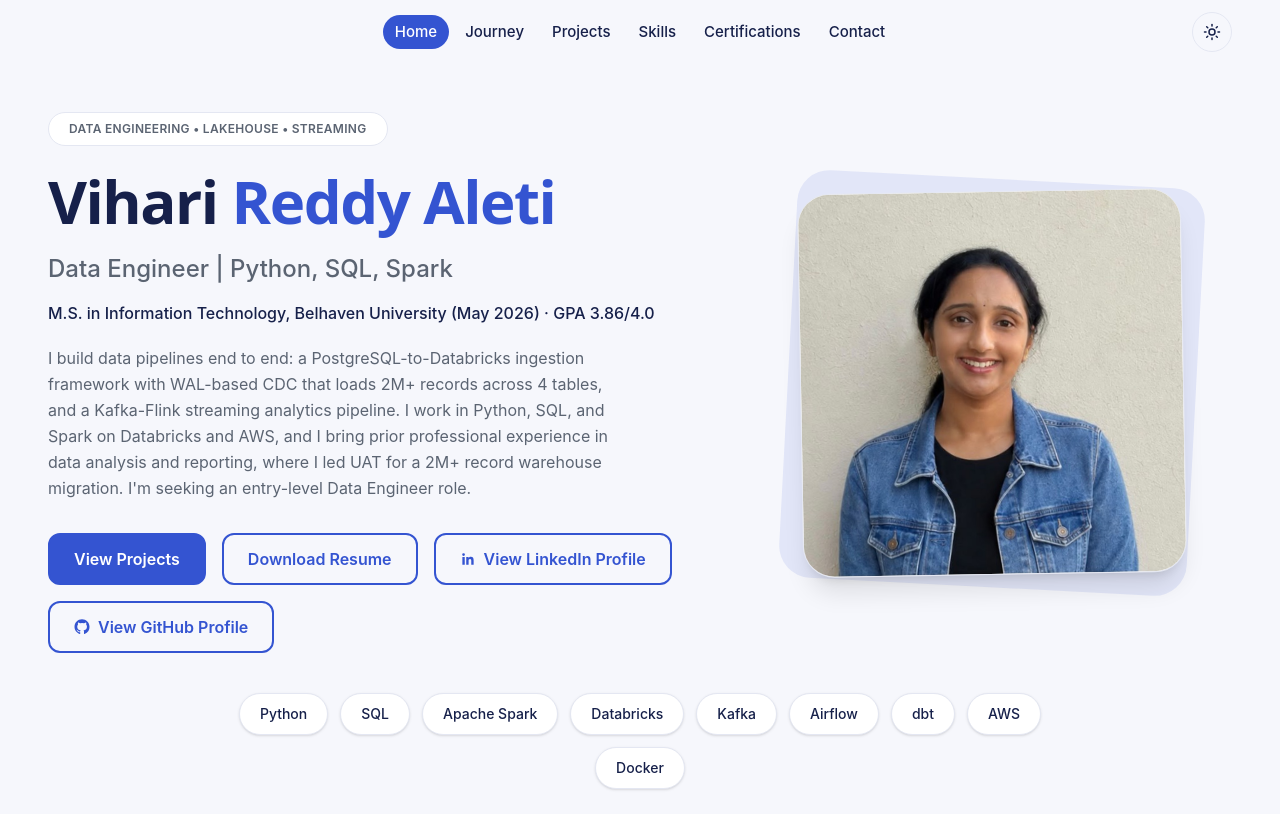
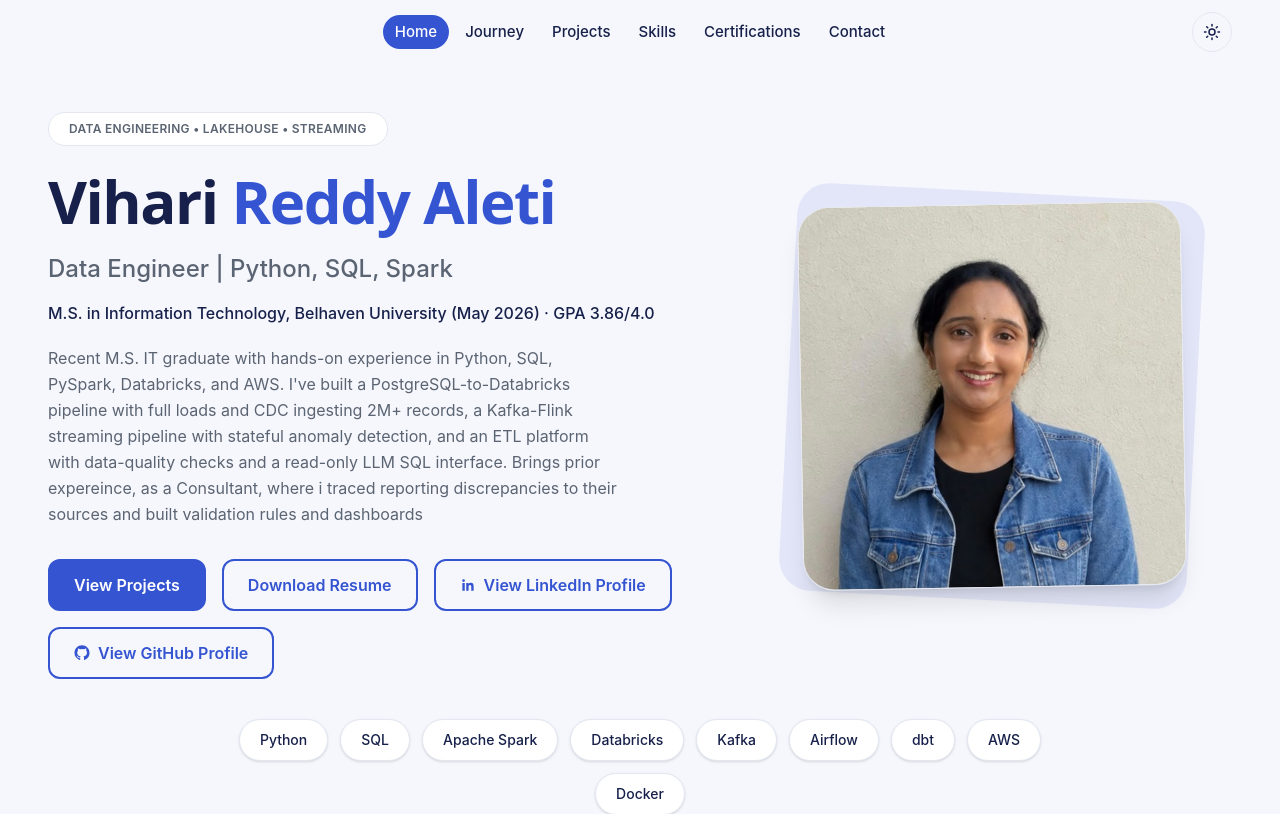
Before and after one commit to viharireddy2-byte/Portfolio, a React (Vite) app: page / in a window 1280 px wide. Shown: the top 814 px of the page. Built offline with nearby package versions, Linux system fonts and the light colour scheme.

Commit message:
Update profile.js

```diff
--- a/src/data/profile.js
+++ b/src/data/profile.js
@@ -17,7 +17,7 @@ export const personal = {
   github: "https://github.com/viharireddy2-byte",
   resumeFile: `${import.meta.env.BASE_URL}resume.pdf`,
   summary:
-    "I build data pipelines end to end: a PostgreSQL-to-Databricks ingestion framework with WAL-based CDC that loads 2M+ records across 4 tables, and a Kafka-Flink streaming analytics pipeline. I work in Python, SQL, and Spark on Databricks and AWS, and I bring prior professional experience in data analysis and reporting, where I led UAT for a 2M+ record warehouse migration. I'm seeking an entry-level Data Engineer role.",
+    "Recent M.S. IT graduate with hands-on experience in Python, SQL, PySpark, Databricks, and AWS. I've built a PostgreSQL-to-Databricks pipeline with full loads and CDC ingesting 2M+ records, a Kafka-Flink streaming pipeline with stateful anomaly detection, and an ETL platform with data-quality checks and a read-only LLM SQL interface. Brings prior expereince, as a Consultant, where i traced reporting discrepancies to their sources and built validation rules and dashboards",
 };
 
 export const heroSkillChips = [
```
